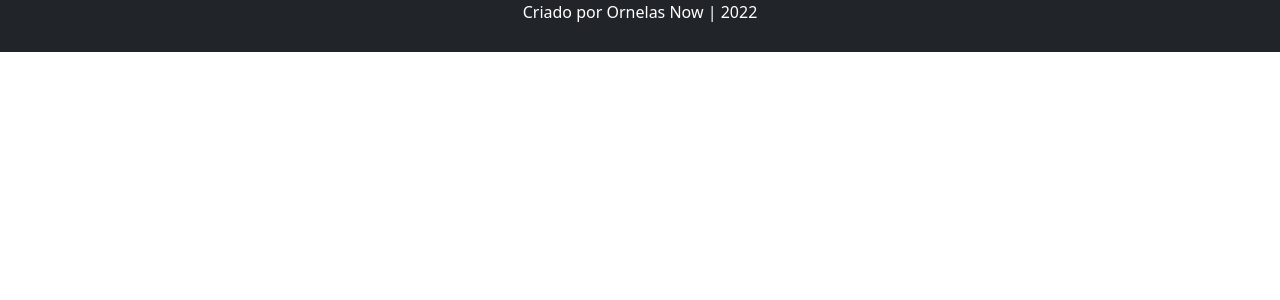
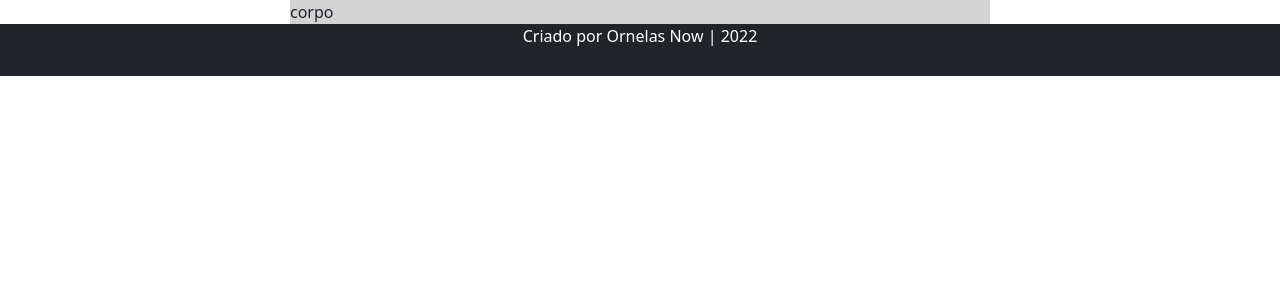
Before and after one commit to SK386/Stockficiency, a PHP site: page /testes_html/home.html in a window 1280 px wide. Shown: the part 71-371 px from the top of the page. Run offline with PHP 8.4, Linux system fonts and the light colour scheme.

Commit message:
atualizado

```diff
--- a/web/testes_html/home.html
+++ b/web/testes_html/home.html
@@ -64,7 +64,10 @@
 
 			<!-- corpo com o conteudo-->
 			<div>
+                   <div id="bodycont">
 
+						corpo
+                   </div>
 			</div>
 
 			<!-- rodapé-->
--- a/web/testes_html/styleplus.css
+++ b/web/testes_html/styleplus.css
@@ -63,3 +63,12 @@ background-color:darkblue;
 border-color:darkblue;
 
 }
+
+#bodycont{
+	width:700px;
+	height:100;
+	background-color:lightgrey;
+	position:relative;
+	margin:auto;
+	padding:auto;
+}
```
